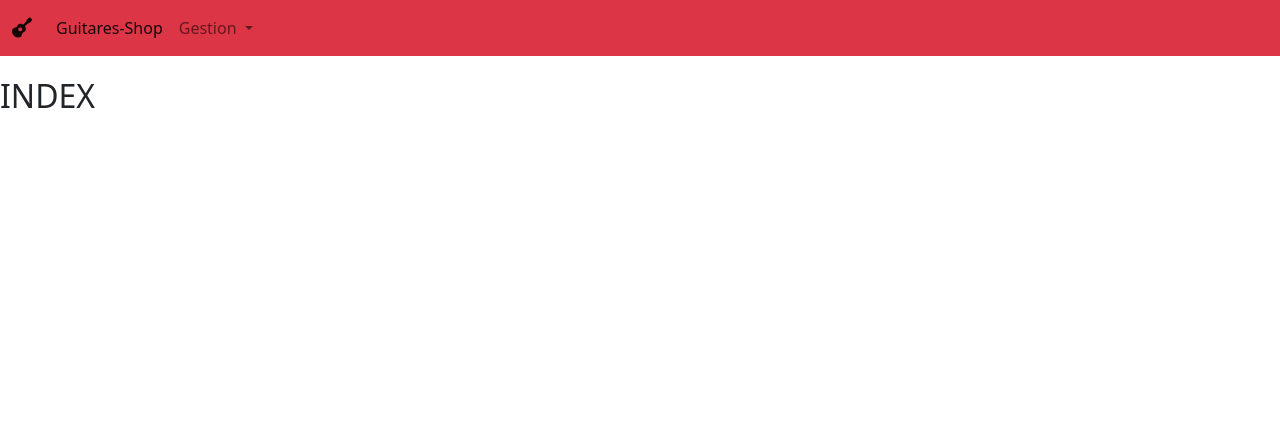
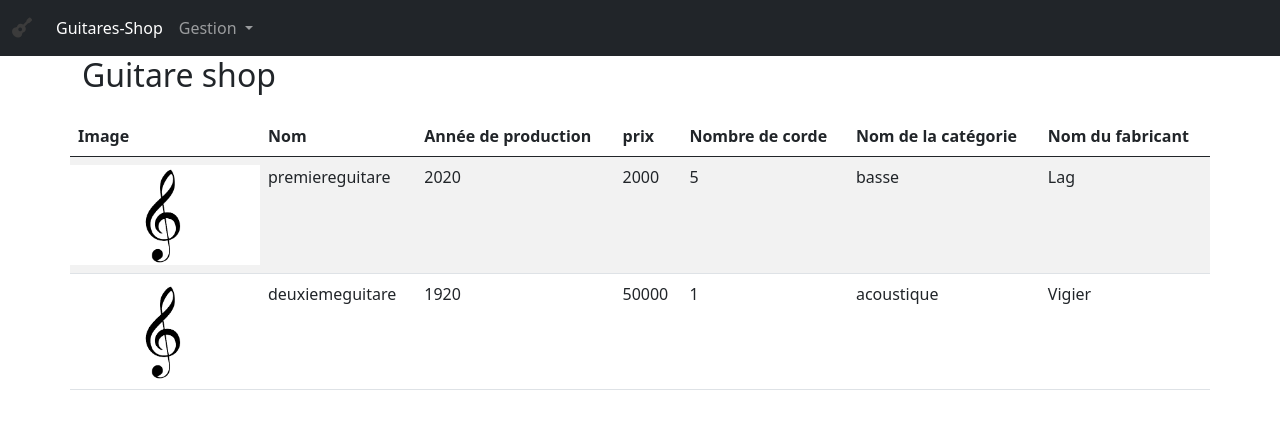
Before and after one commit to Pyromanprod/guitare, a PHP site: page / in a window 1280 px wide. Shown: the top 429 px of the page. Run offline with PHP 8.4, Linux system fonts and the light colour scheme; data comes from the database, SQL or seed files in the repository.

Commit message:
nouveau style

```diff
--- a/css/style.css
+++ b/css/style.css
@@ -0,0 +1,7 @@
+i{
+    color: rgb(59, 59, 59);
+}
+
+btn-primary{
+    background-color: #2c2c2c!important;
+}
--- a/gestioncategorie.php
+++ b/gestioncategorie.php
@@ -84,7 +84,7 @@
                     <div class="row">
 
                         <div class="col-5 mx-auto text-center">
-                            <button type="submit" class="btn btn-primary" class="col-4">Envoyer</button>
+                            <button type="submit" class="btn btn-secondary" class="col-4">Envoyer</button>
 
                         </div>
 
--- a/gestionfabricant.php
+++ b/gestionfabricant.php
@@ -92,7 +92,7 @@
                     <input type="date" class="form-control" id="date_create" name="date_create" required>
                 </div>
 
-                <button type="submit" class="btn btn-primary col-5 mx-auto" name="envoyer">Ajouter</button>
+                <button type="submit" class="btn btn-secondary col-5 mx-auto" name="envoyer">Ajouter</button>
                 <div class="col-12">
                     <p><?php if (isset($_GET['erreur'])) {
 
--- a/index.php
+++ b/index.php
@@ -1,3 +1,5 @@
+<?php include_once("part/connexion.php");
+?>
 <!DOCTYPE html>
 <html lang="fr">
 
@@ -25,8 +27,63 @@
 <?php include_once("part/navbar.php"); ?>
 
 <body>
-    <h1>INDEX</h1>
+    <div class="container">
 
+        <div class="row">
+
+            <h1>Guitare shop</h1>
+
+            <table class="table table-striped">
+                <thead>
+                    <tr>
+                        <th scope="col">Image</th>
+                        <th scope="col">Nom</th>
+                        <th scope="col">Année de production</th>
+                        <th scope="col">prix</th>
+                        <th scope="col">Nombre de corde</th>
+                        <th scope="col">Nom de la catégorie</th>
+                        <th scope="col">Nom du fabricant</th>
+
+                    </tr>
+                </thead>
+                <tbody>
+                    <?php
+                    $guitare = "SELECT guitare.nom_model, guitare.annee_prod, guitare.prix, guitare.nb_corde, fabricant.nom_fabricant, categorie.nom_categorie, guitare.image
+                            FROM `guitare`
+                            JOIN categorie
+                                ON guitare.categorie_id = categorie.id_categorie
+                            JOIN fabricant
+                                ON guitare.fabricant_id = fabricant.id WHERE 1";
+                    $guitare = $bdd->prepare($guitare);
+                    $guitare->execute();
+                    $guitare = $guitare->fetchAll();
+                    // echo '<pre>';
+                    // var_dump($categorie);
+                    foreach ($guitare as $key => $value) {
+                        $src_img = $value['image'];
+                        if ($src_img == NULL) {
+                            $src_img = "imageDeClefDeSol.png";
+                        }
+                    ?>
+                        <tr>
+                            <div class="row">
+                                <td class="col-2 px-0 mx-0"><img src="image/<?php echo $src_img ?>" class="w-100"></td>
+                            </div>
+                            <td><?php echo $value['nom_model'] ?></td>
+                            <td><?php echo $value['annee_prod'] ?></td>
+                            <td><?php echo $value['prix'] ?></td>
+                            <td><?php echo $value['nb_corde'] ?></td>
+                            <td><?php echo $value['nom_categorie'] ?></td>
+                            <td><?php echo $value['nom_fabricant'] ?></td>
+
+                        </tr>
+                    <?php
+                    }
+                    ?>
+                </tbody>
+            </table>
+        </div>
+    </div>
     <!--JQuery-->
     <script src="https://cdnjs.cloudflare.com/ajax/libs/jquery/3.6.0/jquery.min.js"></script>
     <!--Bootstrap-->
--- a/part/navbar.php
+++ b/part/navbar.php
@@ -1,7 +1,7 @@
 <header>
 
     <!--NAVBAR-->
-    <nav class="navbar navbar-expand-lg navbar-light bg-danger">
+    <nav class="navbar navbar-expand-lg navbar-dark bg-dark">
         <div class="container-fluid">
             <a class="navbar-brand" href="index.php"><i class="fas fa-guitar"></i></a>
             <button class="navbar-toggler" type="button" data-bs-toggle="collapse" data-bs-target="#navbarSupportedContent" aria-controls="navbarSupportedContent" aria-expanded="false" aria-label="Toggle navigation">
--- a/updatefabricant.php
+++ b/updatefabricant.php
@@ -77,7 +77,7 @@ include_once("part/connexion.php");
                                     <input type="date" class="form-control" id="date_creation" name="date_creation" value="<?php echo $date ?>">
                                 </div>
 
-                                <button type="submit" class="btn btn-primary col-4 mx-auto">Envoyer</button>
+                                <button type="submit" class="btn btn-secondary col-4 mx-auto">Envoyer</button>
 
 
 
```
